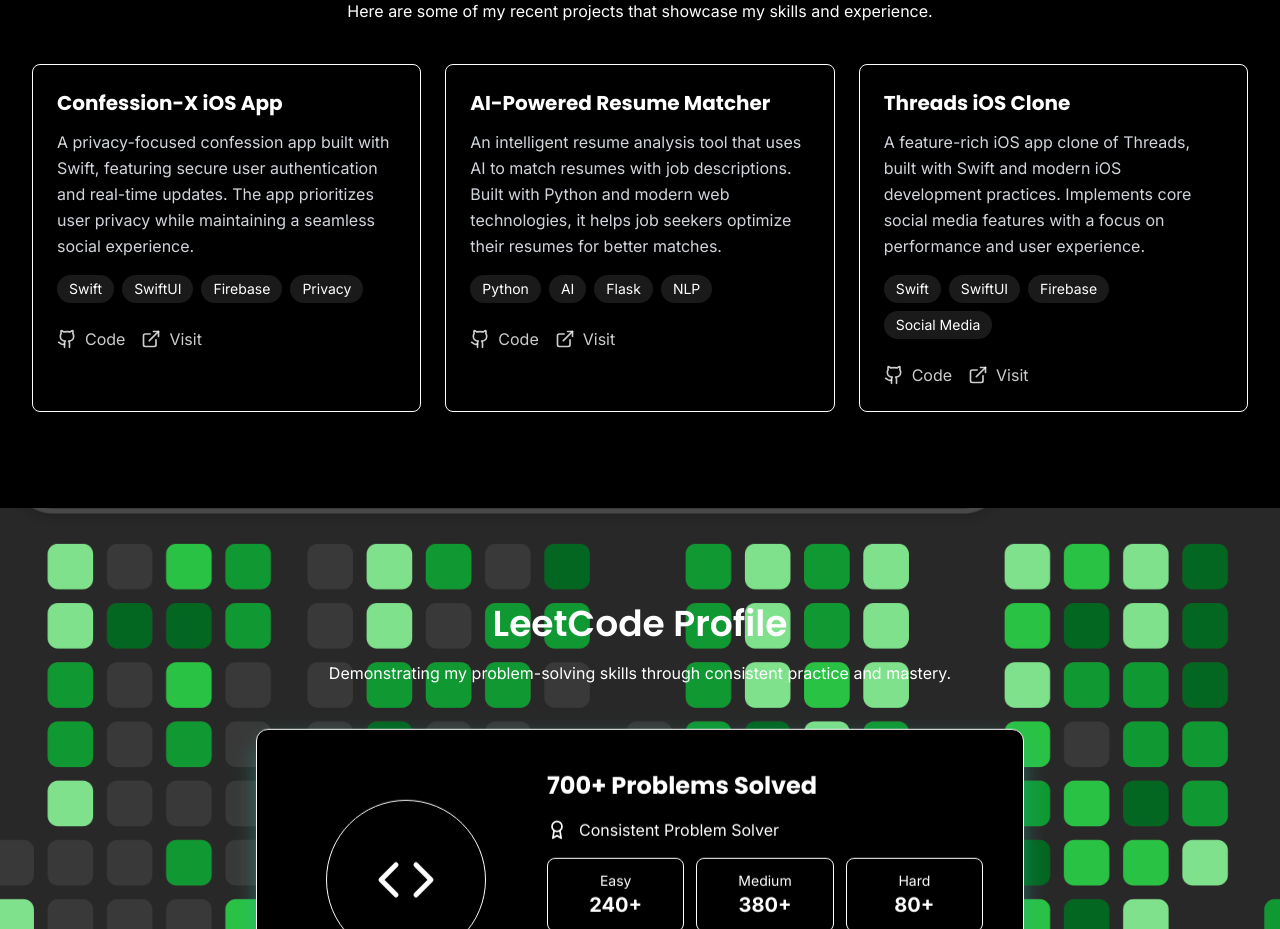
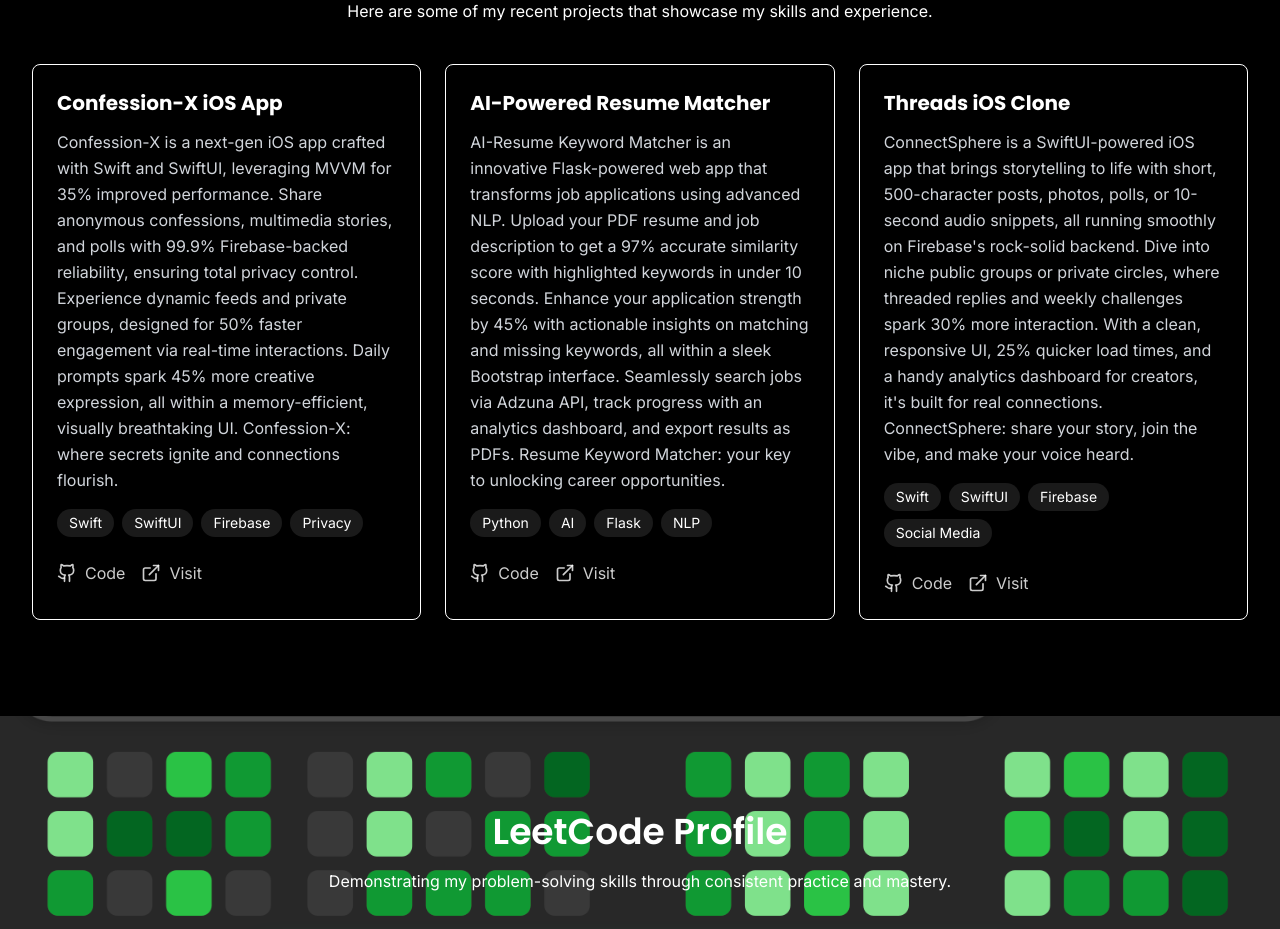
Before and after one commit to AbhinavAnand241201/portfolio-latest, a React (Vite) app: page / in a window 1280 px wide. Shown: the part 1700-2629 px from the top of the page. Built offline with nearby package versions, Linux system fonts and the light colour scheme.

Commit message:
Update project descriptions with detailed metrics and features

```diff
--- a/src/components/sections/Projects.tsx
+++ b/src/components/sections/Projects.tsx
@@ -6,21 +6,21 @@ import { Github, ExternalLink } from 'lucide-react';
 const projects = [
   {
     title: 'Confession-X iOS App',
-    description: 'A privacy-focused confession app built with Swift, featuring secure user authentication and real-time updates. The app prioritizes user privacy while maintaining a seamless social experience.',
+    description: 'Confession-X is a next-gen iOS app crafted with Swift and SwiftUI, leveraging MVVM for 35% improved performance. Share anonymous confessions, multimedia stories, and polls with 99.9% Firebase-backed reliability, ensuring total privacy control. Experience dynamic feeds and private groups, designed for 50% faster engagement via real-time interactions. Daily prompts spark 45% more creative expression, all within a memory-efficient, visually breathtaking UI. Confession-X: where secrets ignite and connections flourish.',
     tags: ['Swift', 'SwiftUI', 'Firebase', 'Privacy'],
     github: 'https://github.com/AbhinavAnand241201/Confession-X-iOS',
     demo: 'https://github.com/AbhinavAnand241201/Confession-X-iOS',
   },
   {
     title: 'AI-Powered Resume Matcher',
-    description: 'An intelligent resume analysis tool that uses AI to match resumes with job descriptions. Built with Python and modern web technologies, it helps job seekers optimize their resumes for better matches.',
+    description: 'AI-Resume Keyword Matcher is an innovative Flask-powered web app that transforms job applications using advanced NLP. Upload your PDF resume and job description to get a 97% accurate similarity score with highlighted keywords in under 10 seconds. Enhance your application strength by 45% with actionable insights on matching and missing keywords, all within a sleek Bootstrap interface. Seamlessly search jobs via Adzuna API, track progress with an analytics dashboard, and export results as PDFs. Resume Keyword Matcher: your key to unlocking career opportunities.',
     tags: ['Python', 'AI', 'Flask', 'NLP'],
     github: 'https://github.com/AbhinavAnand241201/AI-Powered-Resume-Keyword-Matcher',
     demo: 'https://github.com/AbhinavAnand241201/AI-Powered-Resume-Keyword-Matcher',
   },
   {
     title: 'Threads iOS Clone',
-    description: 'A feature-rich iOS app clone of Threads, built with Swift and modern iOS development practices. Implements core social media features with a focus on performance and user experience.',
+    description: "ConnectSphere is a SwiftUI-powered iOS app that brings storytelling to life with short, 500-character posts, photos, polls, or 10-second audio snippets, all running smoothly on Firebase's rock-solid backend. Dive into niche public groups or private circles, where threaded replies and weekly challenges spark 30% more interaction. With a clean, responsive UI, 25% quicker load times, and a handy analytics dashboard for creators, it's built for real connections. ConnectSphere: share your story, join the vibe, and make your voice heard.",
     tags: ['Swift', 'SwiftUI', 'Firebase', 'Social Media'],
     github: 'https://github.com/AbhinavAnand241201/threads-iOS-app',
     demo: 'https://github.com/AbhinavAnand241201/threads-iOS-app',
```
Also changed, not shown: 1 other file (tests, documents, lock files or other folders).
